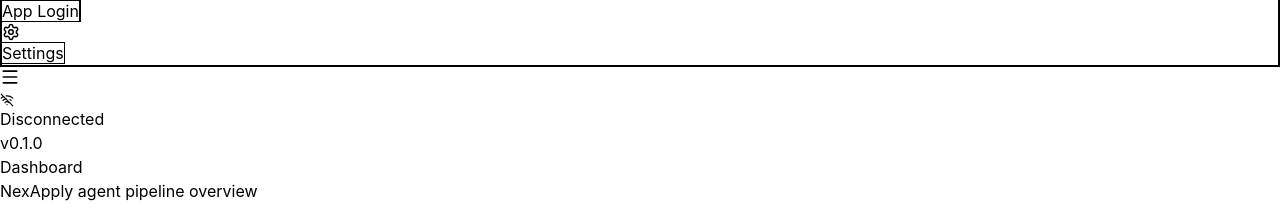
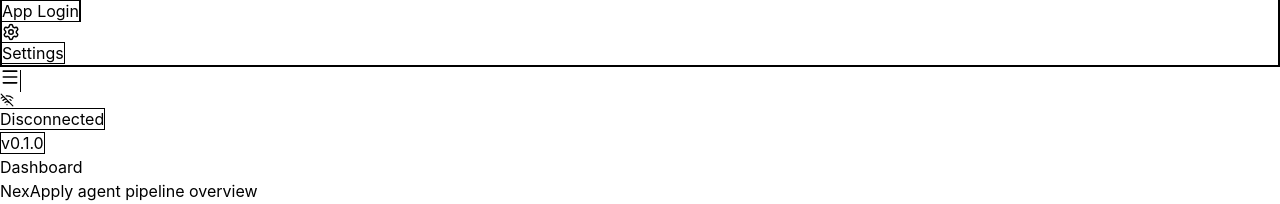
Before and after one commit to AyushSinghRana15/NexApply, a React (Vite) app in the folder frontend/: page / in a window 1280 px wide. Shown: the part 281-485 px from the top of the page. Built offline with nearby package versions, Linux system fonts and the light colour scheme; no server answers.

Commit message:
Rubik's Cube theme: TopBar with blocky connection badge

```diff
--- a/frontend/src/components/layout/TopBar.tsx
+++ b/frontend/src/components/layout/TopBar.tsx
@@ -7,22 +7,22 @@
   const isConnected = useWSStore((s) => s.isConnected);
 
   return (
-    <header className="h-16 border-b border-border bg-ink-900/80 backdrop-blur-md flex items-center justify-between px-6 sticky top-0 z-40">
+    <header className="h-16 border-b-2 border-black bg-white flex items-center justify-between px-6 sticky top-0 z-40">
       <div className="flex items-center gap-4">
         <button
           onClick={toggleSidebar}
-          className="lg:hidden text-ink-400 hover:text-text-primary"
+          className="lg:hidden text-black hover:text-cube-blue"
         >
           <Menu size={20} />
         </button>
-        <span className="text-sm text-ink-400">
+        <span className="text-sm font-bold">
           {isConnected ? (
-            <span className="flex items-center gap-1.5 text-success">
+            <span className="flex items-center gap-1.5 text-cube-green rubik-border-thin px-2 py-0.5">
               <Wifi size={14} />
               Connected
             </span>
           ) : (
-            <span className="flex items-center gap-1.5 text-danger">
+            <span className="flex items-center gap-1.5 text-cube-red rubik-border-thin px-2 py-0.5">
               <WifiOff size={14} />
               Disconnected
             </span>
@@ -30,7 +30,7 @@
         </span>
       </div>
       <div className="flex items-center gap-3">
-        <span className="text-xs text-ink-400 bg-ink-800 px-2.5 py-1 rounded-full">
+        <span className="text-xs font-bold text-black bg-cube-yellow rubik-border-thin px-2.5 py-1">
           v0.1.0
         </span>
       </div>
```
